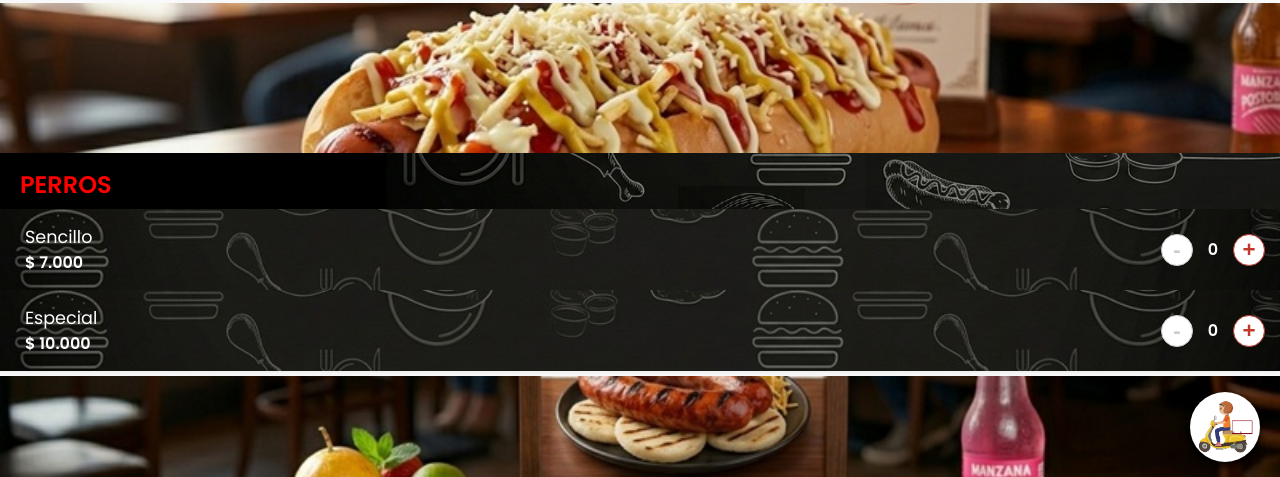
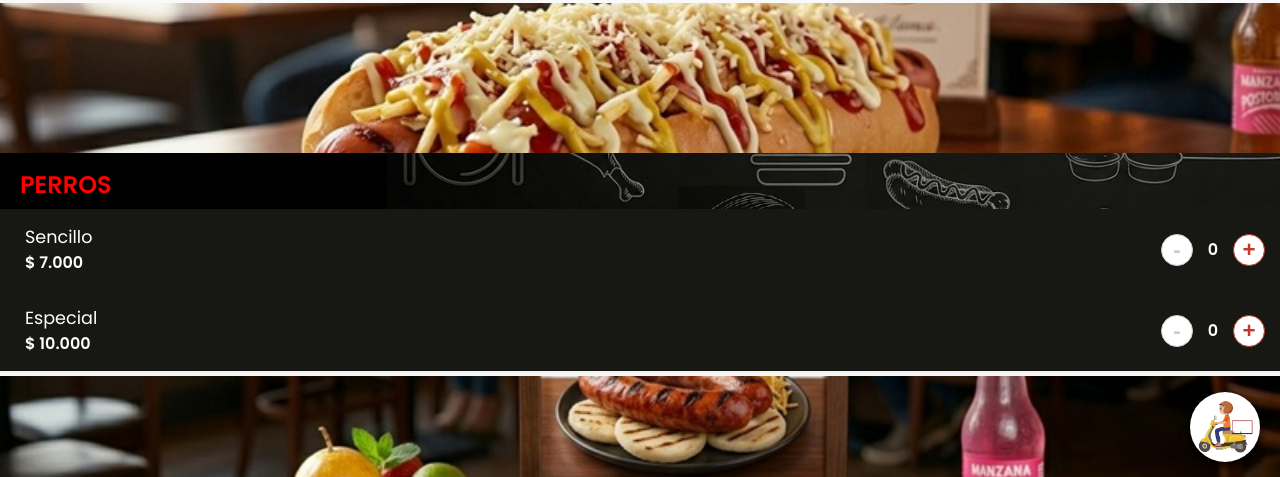
Before and after one commit to jacs-tech/ricuras-lenis, a website: page index.html in a window 1280 px wide. Shown: the part 323-800 px from the top of the page. Drawn offline with Linux system fonts and the light colour scheme.

Commit message:
product bg black

```diff
--- a/index.html
+++ b/index.html
@@ -141,20 +141,20 @@
 	}
 
         .product-card {
-	    /* Use the variable if defined, otherwise fall back to white */
-    	    background-color: var(--white, white);
+			/* Use the variable if defined, otherwise fall back to white */
+			background-color: #171813;
 
-	    /* Add the background image */
-	    background-image: url('img/product-bg.jpg');
+			/* Add the background image
+			background-image: url('img/product-bg.jpg');*/
 
-	    /* Ensure the image covers the entire card */
-	    background-size: cover;
+			/* Ensure the image covers the entire card
+			background-size: cover; */
 
-	    /* Center the image */
-	    background-position: center;
+			/* Center the image
+			background-position: center; */
 
-	    /* Prevent the image from repeating */
-	    background-repeat: no-repeat;
+			/* Prevent the image from repeating
+			background-repeat: no-repeat; */
 
             margin: 0; padding: 15px;
             border-radius: 0; display: flex; justify-content: space-between;
```
